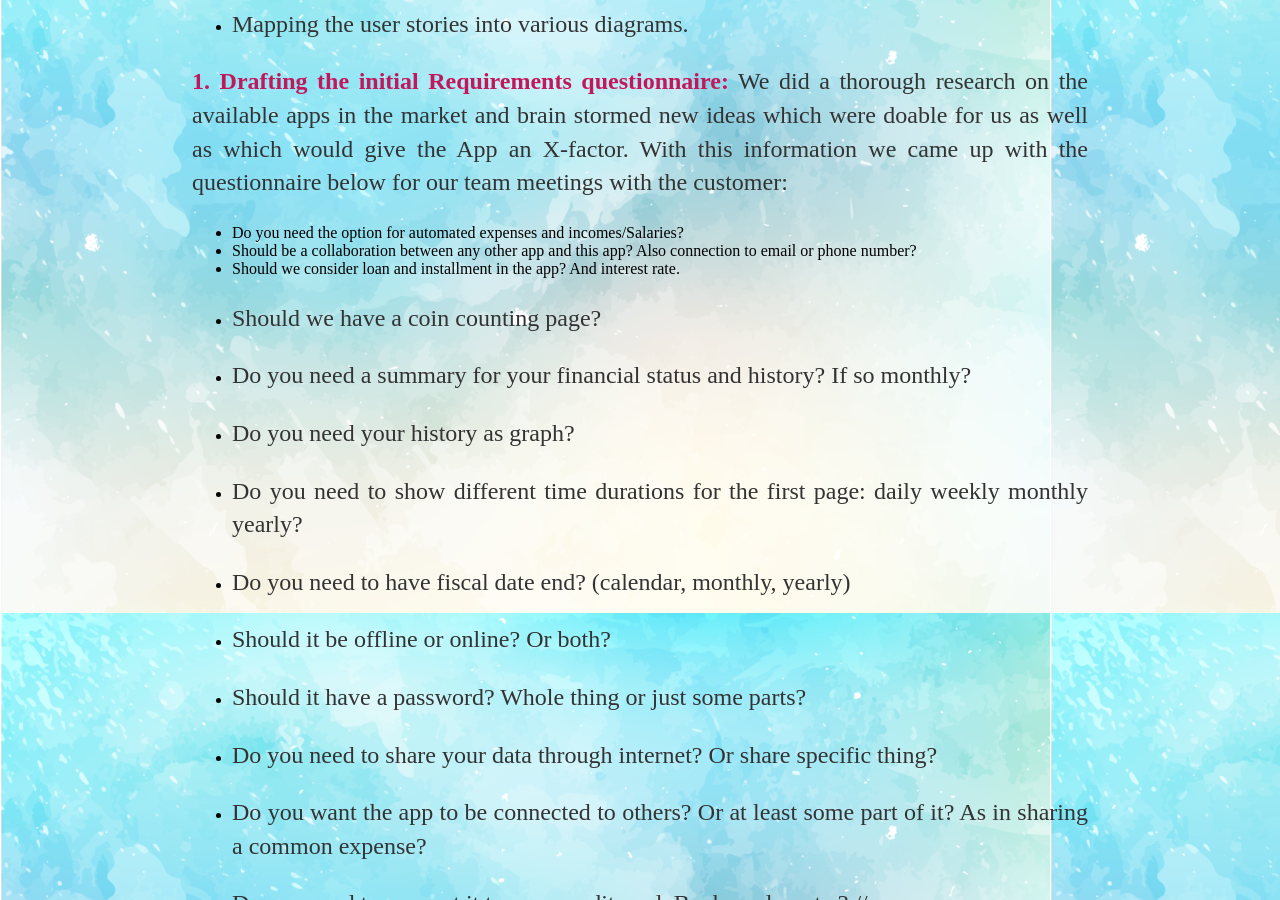
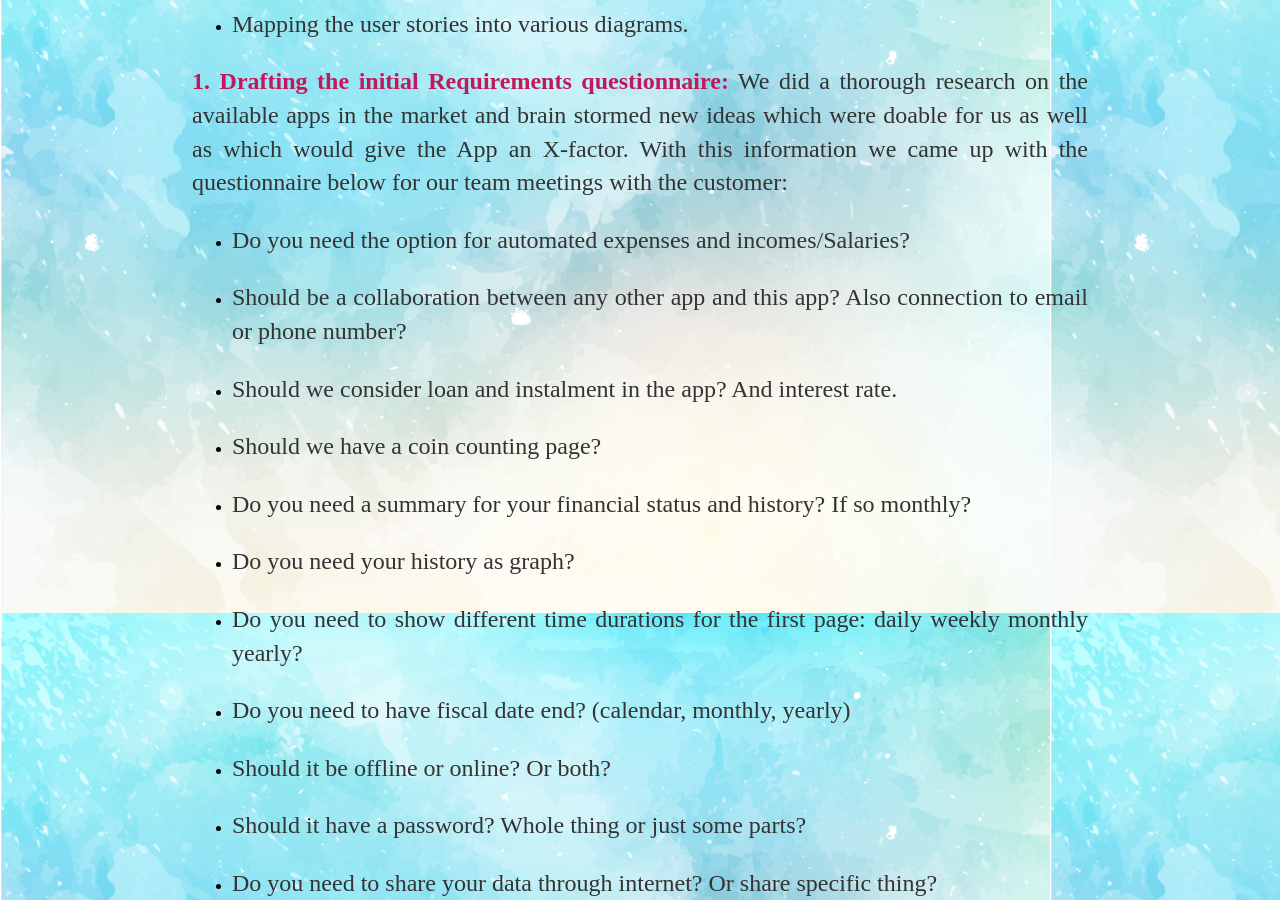
Before and after one commit to 785pavan/isee2019-SPENDEMON, a Jekyll site: the page built from docs/_posts/2019-05-15-ISEE-2019-Requirements-Analysis.md, in a window 1280 px wide and 900 px high, scrolled down 937 px. Built offline with Jekyll 4.4.1, drawn with Linux system fonts in a browser that asks for light colours; some of the changed text lies outside the part shown.

Commit message:
Update 2019-05-15-ISEE-2019-Requirements-Analysis.md

```diff
--- a/docs/_posts/2019-05-15-ISEE-2019-Requirements-Analysis.md
+++ b/docs/_posts/2019-05-15-ISEE-2019-Requirements-Analysis.md
@@ -3,6 +3,7 @@ layout: post
 title: "Blog#2: Requirements Analysis"
 date: 2019-05-15
 ---
+
 **<span style="color:#C2185B; font-family:Cursive">Introduction:</span>**
 
 Welcome to the second stage of our development for the app SPENDEMON. In this particular blog, we intend to present the requirements which our customer wanted implemented in our app and how we analyzed the requirements into tangible formats so as to implement it in our App.
@@ -10,158 +11,158 @@ Welcome to the second stage of our development for the app SPENDEMON. In this pa
 **<span style="color:#C2185B; font-family:Cursive">Overview:</span>**
 
 The main stages for the Requirement Analysis includes:
-* Drafting the initial Requirements questionnaire.
 
-* Gathering and Analyzing the requirements from the customer.
+-   Drafting the initial Requirements questionnaire.
 
-* Creation of User stories.
+-   Gathering and Analyzing the requirements from the customer.
 
-* Mapping the user stories into various diagrams.
+-   Creation of User stories.
 
+-   Mapping the user stories into various diagrams.
 
 **<span style="color:#C2185B; font-family:Cursive">1. Drafting the initial Requirements questionnaire:</span>**
 We did a thorough research on the available apps in the market and brain stormed new ideas which were doable for us as well as which would give the App an X-factor. With this information we came up with the questionnaire below for our team meetings with the customer:
 
+-   Do you need the option for automated expenses and incomes/Salaries?
 
-* Do you need the option for automated expenses and incomes/Salaries?
-* Should be a collaboration between any other app and this app? Also connection to email or phone number?
-* Should we consider loan and installment in the app? And interest rate.
-* Should we have a coin counting page?
+-   Should be a collaboration between any other app and this app? Also connection to email or phone number?
 
-* Do you need a summary for your financial status and history? If so monthly?
+-   Should we consider loan and instalment in the app? And interest rate.
 
-* Do you need your history as graph?
+-   Should we have a coin counting page?
 
-* Do you need to show different time durations for the first page: daily weekly monthly yearly?
+-   Do you need a summary for your financial status and history? If so monthly?
 
-* Do you need to have fiscal date end? (calendar, monthly, yearly)
+-   Do you need your history as graph?
 
-* Should it be offline or online? Or both?
+-   Do you need to show different time durations for the first page: daily weekly monthly yearly?
 
-* Should it have a password? Whole thing or just some parts?
+-   Do you need to have fiscal date end? (calendar, monthly, yearly)
 
-* Do you need to share your data through internet? Or share specific thing?
+-   Should it be offline or online? Or both?
 
-* Do you want the app to be connected to others? Or at least some part of it? As in sharing a common expense?
+-   Should it have a password? Whole thing or just some parts?
 
-* Do you need to connect it to your credit card, Bank card or etc.? //
+-   Do you need to share your data through internet? Or share specific thing?
 
-* Do you want add categories for your expenses (predefined categories and an option to add extra categories)?
+-   Do you want the app to be connected to others? Or at least some part of it? As in sharing a common expense?
 
-* Do you need a schedule with deadlines added to the app?
+-   Do you need to connect it to your credit card, Bank card or etc.? //
 
-* Do you think it is a good idea to have color coded expenses? Or just two colors for income and expense?
+-   Do you want add categories for your expenses (predefined categories and an option to add extra categories)?
 
-* What do you want to see in your first page? (Short summary of your balance, The fake page for security concerns and also tricking others, Options menu or customized)
+-   Do you need a schedule with deadlines added to the app?
 
-* Do you want everything related to one person to be in a separate account meaning that if you have an account or few money accounts and repositories you will make an account in the app and add all there? So multiple accounts for multiple purposes. Or you need to be able to add as many money sources in on account in separately?
+-   Do you think it is a good idea to have color coded expenses? Or just two colors for income and expense?
 
-* Do you need options for people depending on you? Family members, shared expenses and so on. This will be a constant part of your account and different from category?
+-   What do you want to see in your first page? (Short summary of your balance, The fake page for security concerns and also tricking others, Options menu or customized)
 
-* Do you need money suggestions (you need to spend less this month or you can relax this week)?
+-   Do you want everything related to one person to be in a separate account meaning that if you have an account or few money accounts and repositories you will make an account in the app and add all there? So multiple accounts for multiple purposes. Or you need to be able to add as many money sources in on account in separately?
 
-* Do you need subscription for news outlets related to business?
+-   Do you need options for people depending on you? Family members, shared expenses and so on. This will be a constant part of your account and different from category?
 
-* Do you need a link to local stock market, or a live feed for certain stocks?
+-   Do you need money suggestions (you need to spend less this month or you can relax this week)?
 
-* Are you interested in the night mode day mode or more customized color and font changes?
+-   Do you need subscription for news outlets related to business?
 
-* Do you want to be able to change the font, add and remove options?
+-   Do you need a link to local stock market, or a live feed for certain stocks?
 
-* Do you need to have different currencies? Conversion?
+-   Are you interested in the night mode day mode or more customized color and font changes?
 
-* Do you need different currencies to be adjusted based their current value?
+-   Do you want to be able to change the font, add and remove options?
 
-* Do you need the carry over option?
+-   Do you need to have different currencies? Conversion?
 
-* Do you want to rate your or connected accounts based on their performance?
+-   Do you need different currencies to be adjusted based their current value?
 
-* Do you need to have an online account to synchronize (drop box, google drive)?
+-   Do you need the carry over option?
 
-* A backup options?
+-   Do you want to rate your or connected accounts based on their performance?
 
-* Local or global repository?
+-   Do you need to have an online account to synchronize (drop box, google drive)?
 
-* Reminder for something that you don’t have time to put down right now/ Fast mode
+-   A backup options?
 
-**<span style="color:#C2185B; font-family:Cursive">2. Gathering and Analyzing the requirements from the customer.</span>**
+-   Local or global repository?
+
+-   Reminder for something that you don’t have time to put down right now/ Fast mode
+
+**<span style="color:#C2185B; font-family:Cursive">2. Gathering and Analysing the requirements from the customer.</span>**
 The meeting for our requirement analysis took place on the 20/04/2019, where we decided on the questions and requirements that we want to suggest to the customer for the next meeting.
 Based on the meetings with our customer, we could now finalize on our User stories and decided to divide the requirements based on the stages of the App development as follows:
 
-* Prototype Model Requirements:
+-   Prototype Model Requirements:
 
-  * Login page.
+    -   Login page.
 
-  * Summary page.
+    -   Summary page.
 
-  * Edit Expenses/Incomes page.
+    -   Edit Expenses/Incomes page.
 
-  * Save option.
+    -   Save option.
 
 
-* Advanced Prototype Model Requirements:
+-   Advanced Prototype Model Requirements:
 
-  * Categorical Display of Expenses and Incomes.
+    -   Categorical Display of Expenses and Incomes.
 
-  * In-built Calculator.
+    -   In-built Calculator.
 
-  * Delete Option.
+    -   Delete Option.
 
-  * Sorted Summary.
+    -   Sorted Summary.
 
-  * Option to add tailor-made categories.
+    -   Option to add tailor-made categories.
 
-  * Basic Carryover Option.
+    -   Basic Carryover Option.
 
-* Beta Model Requirements:
+-   Beta Model Requirements:
 
-  * Notification
+    -   Notification
 
-  * Settings Option.
+    -   Settings Option.
 
-  * Goals page.
+    -   Goals page.
 
-  * Notifications.
+    -   Notifications.
 
-* Things to experiment with:
+-   Things to experiment with:
 
-  * Color-coded Display Option.
+    -   Color-coded Display Option.
 
-  * Coin Counting page.
+    -   Coin Counting page.
 
-  * Backup Option.
+    -   Backup Option.
 
-  * Automate Expenses/Incomes.
-
+    -   Automate Expenses/Incomes.
 
 **<span style="color:#C2185B; font-family:Cursive">3. Creation of User stories:</span>**
 
 Based on the requirement analysis we were able to design the following User-stories which we validated in the next team meeting with the customer:
 
-* As a user, I want to add my expenses and incomes quickly and assign it to a category (sub category)
+-   As a user, I want to add my expenses and incomes quickly and assign it to a category (sub category)
 
-* As a user, I want to see my expenses and incomes sorted by date, category, amount, source and etc.
+-   As a user, I want to see my expenses and incomes sorted by date, category, amount, source and etc.
 
-* As a user, I want to see my usual expenses away from unexpected (one time) transitions
+-   As a user, I want to see my usual expenses away from unexpected (one time) transitions
 
-* As a student, I want to maintain my budget and if I go over a certain amount before a certain deadline, I need an alarm.
+-   As a student, I want to maintain my budget and if I go over a certain amount before a certain deadline, I need an alarm.
 
-* As a user with bad memory, I want to save my location (or picture of my receipt or something else) when I have no time to type in these things.
+-   As a user with bad memory, I want to save my location (or picture of my receipt or something else) when I have no time to type in these things.
 
-* As a busy user, I need a notepad to quickly write down my usual shopping list and have an estimate based on my previously saved data.
+-   As a busy user, I need a notepad to quickly write down my usual shopping list and have an estimate based on my previously saved data.
 
-* As a user, I want to save my frequently bought items with their details and prices for later.
+-   As a user, I want to save my frequently bought items with their details and prices for later.
 
-* As a user, I want to set aside a certain amount every month to buy an expensive thing and I want to know how close I am to buy that thing.
+-   As a user, I want to set aside a certain amount every month to buy an expensive thing and I want to know how close I am to buy that thing.
 
-* As a user, I want to do simple calculations within the app (sum, multiple, interest rates, tax and etc.)
+-   As a user, I want to do simple calculations within the app (sum, multiple, interest rates, tax and etc.)
 
-* As a user, I want to explore different strategies and options and see how it will effect my finances in long term. (buying a car, house or …)
+-   As a user, I want to explore different strategies and options and see how it will effect my finances in long term. (buying a car, house or …)
 
-* As a user, I need to put password, finger print or other security measures for the app for easier access.
+-   As a user, I need to put password, finger print or other security measures for the app for easier access.
 
-* As a user, I need to keep all my financial transactions in one place with easy access
-
+-   As a user, I need to keep all my financial transactions in one place with easy access
 
 **<span style="color:#C2185B; font-family:Cursive">4. Mapping the user stories into Use-Case diagrams:</span>**
 
```
Also changed, not shown: other parts of docs/_posts/2019-05-15-ISEE-2019-Requirements-Analysis.md (+1 -2 lines).
